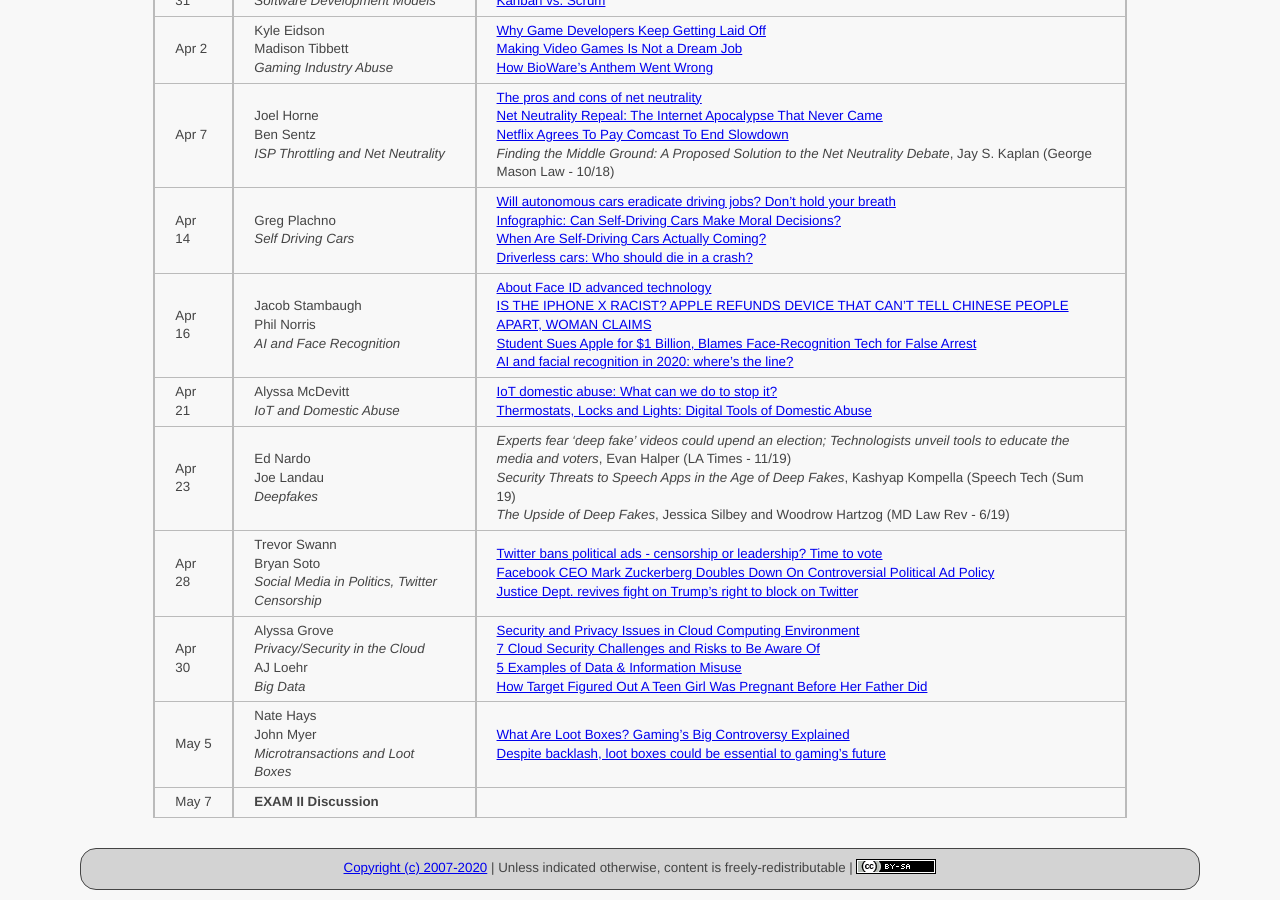
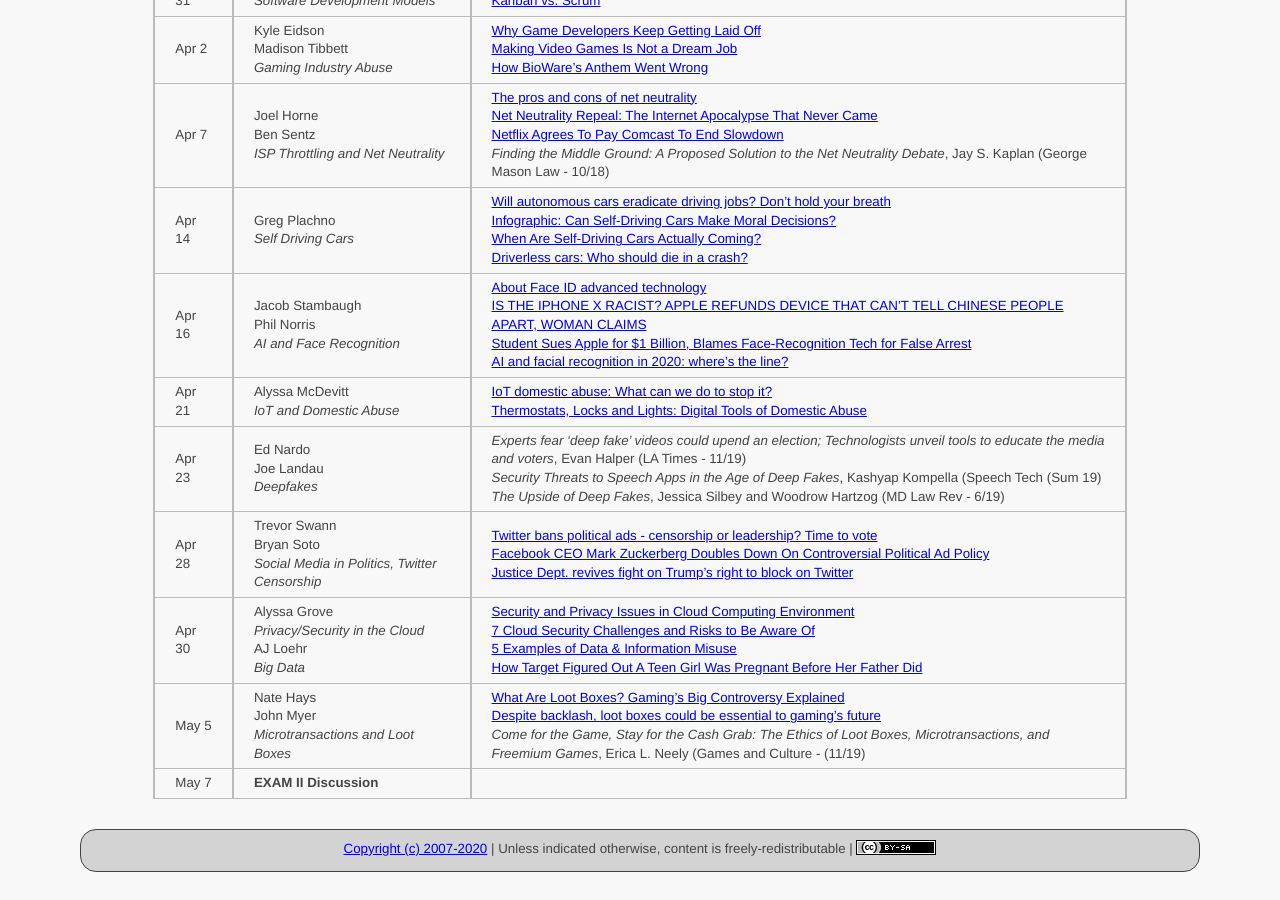
Before and after one commit to ycpcs/cs456-spring2020, a Jekyll site: the page built from schedule/index.md, in a window 1280 px wide and 900 px high, scrolled down 1376 px. Built offline with Jekyll 4.4.1, drawn with Linux system fonts in a browser that asks for light colours.

Commit message:
add lootbox article
add lootbox article

```diff
--- a/schedule/index.md
+++ b/schedule/index.md
@@ -40,7 +40,7 @@ All reading materials can be accessed via [Schmidt Library](http://library.ycp.e
 > Apr 23  | Ed Nardo <br /> Joe Landau <br /> *Deepfakes*| *Experts fear 'deep fake' videos could upend an election; Technologists unveil tools to educate the media and voters*, Evan Halper (LA Times - 11/19) <br /> *Security Threats to Speech Apps in the Age of Deep Fakes*, Kashyap Kompella (Speech Tech (Sum 19) <br /> *The Upside of Deep Fakes*, Jessica Silbey and Woodrow Hartzog (MD Law Rev - 6/19) |
 > Apr 28  | Trevor Swann <br /> Bryan Soto <br /> *Social Media in Politics, Twitter Censorship*| [Twitter bans political ads - censorship or leadership? Time to vote](https://diginomica.com/twitter-bans-political-ads-censorship-or-leadership-time-vote) <br /> [Facebook CEO Mark Zuckerberg Doubles Down On Controversial Political Ad Policy](https://deadline.com/2019/12/facebook-ceo-mark-zuckerberg-political-ad-policy-cbs-this-morning-gayle-king-1202798176/) <br /> [Justice Dept. revives fight on Trump’s right to block on Twitter](https://www.politico.com/story/2019/08/23/trump-twitter-block-justice-department-1474309) |
 > Apr 30  | Alyssa Grove <br /> *Privacy/Security in the Cloud* <br /> AJ Loehr <br /> *Big Data* | [Security and Privacy Issues in Cloud Computing Environment](https://www.longdom.org/open-access/security-and-privacy-issues-in-cloud-computing-environment-2165-7866-1000216.pdf) <br /> [7 Cloud Security Challenges and Risks to Be Aware Of](https://www.compuquip.com/blog/cloud-security-challenges-and-risks) <br /> [5 Examples of Data & Information Misuse](https://www.observeit.com/blog/importance-data-misuse-prevention-and-detection/) <br /> [How Target Figured Out A Teen Girl Was Pregnant Before Her Father Did](https://www.forbes.com/sites/kashmirhill/2012/02/16/how-target-figured-out-a-teen-girl-was-pregnant-before-her-father-did/#2534687e6668) |
-> May 5   | Nate Hays <br /> John Myer <br /> *Microtransactions and Loot Boxes*| [What Are Loot Boxes? Gaming's Big Controversy Explained](https://www.tomsguide.com/us/what-are-loot-boxes-microtransactions,news-26161.html) <br /> [Despite backlash, loot boxes could be essential to gaming’s future](https://arstechnica.com/gaming/2018/05/despite-backlash-loot-boxes-could-be-essential-to-gamings-future/) |
+> May 5   | Nate Hays <br /> John Myer <br /> *Microtransactions and Loot Boxes*| [What Are Loot Boxes? Gaming's Big Controversy Explained](https://www.tomsguide.com/us/what-are-loot-boxes-microtransactions,news-26161.html) <br /> [Despite backlash, loot boxes could be essential to gaming’s future](https://arstechnica.com/gaming/2018/05/despite-backlash-loot-boxes-could-be-essential-to-gamings-future/) <br /> *Come for the Game, Stay for the Cash Grab: The Ethics of Loot Boxes, Microtransactions, and Freemium Games*, Erica L. Neely (Games and Culture - (11/19)|
 > May 7   | **EXAM II Discussion** | |
 
 
```
